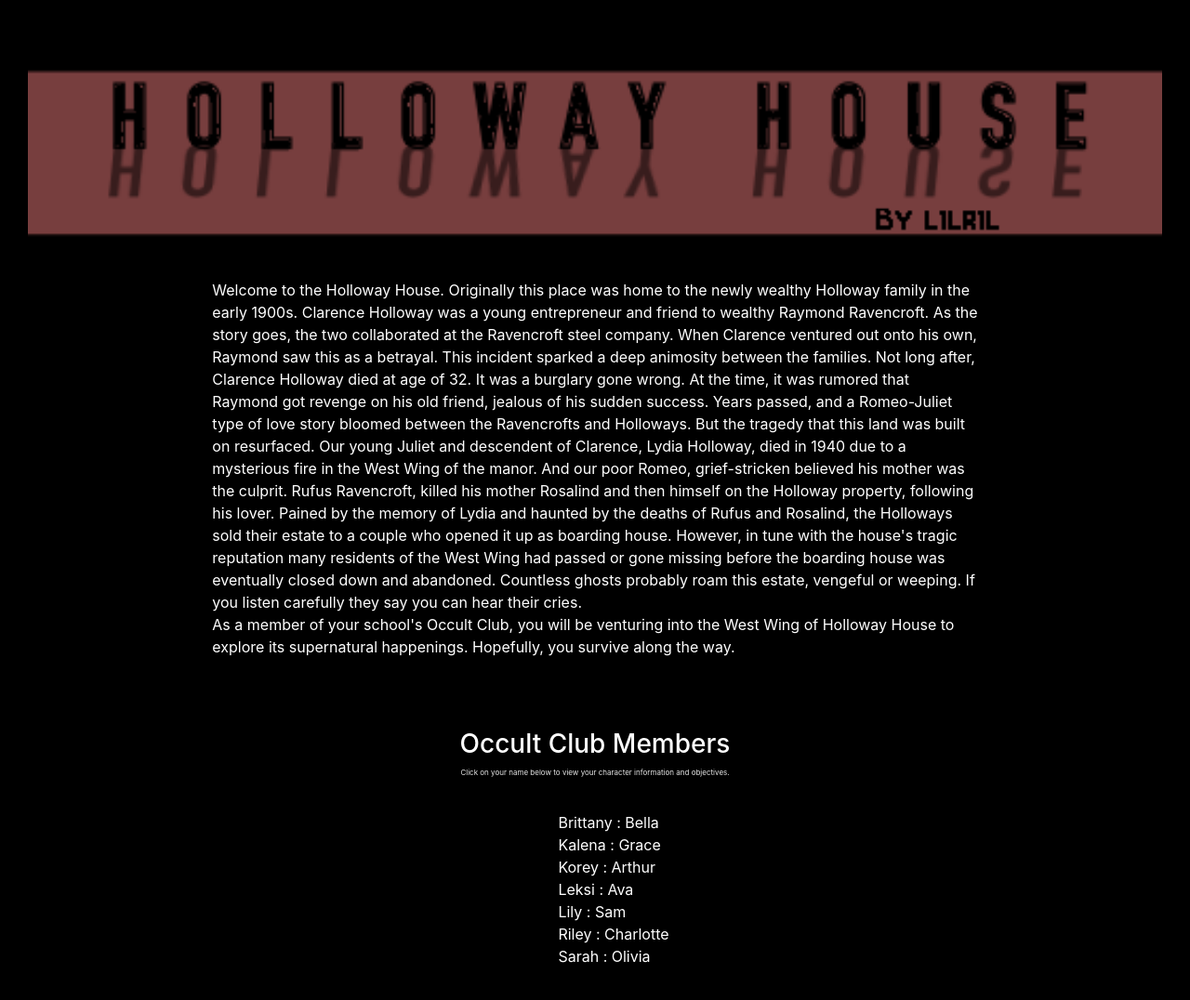
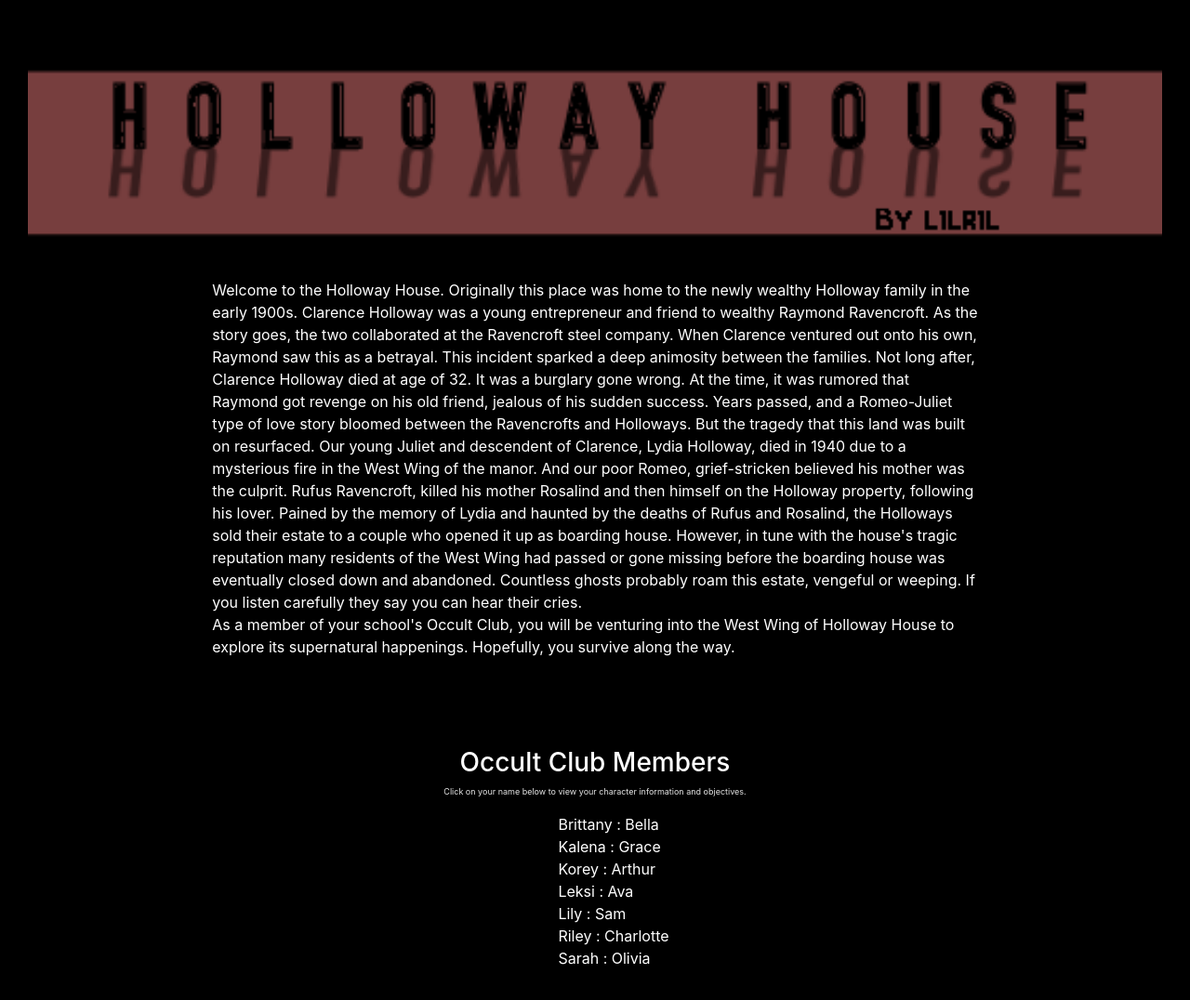
Before and after one commit to HollowayHouse/HH, a plain HTML site: page index.html in a window 1280 px wide. Shown: the whole page at 93% size. Drawn offline with nearby package versions, Linux system fonts and the light colour scheme.

Commit message:
Update index.html

```diff
--- a/index.html
+++ b/index.html
@@ -23,7 +23,7 @@
 
 	#cap{
 	  color: #e6e6e6;
-	  font-size: 8px;
+	  font-size: 9px;
 
 	}
   </style>
@@ -59,7 +59,7 @@
   </div>
 </div>
 
-<div class="container-fluid" style="margin-top:60px;">
+<div class="container-fluid" style="margin-top:80px;">
   <div class="row">
 
     <div class="col-sm-12">
@@ -85,7 +85,7 @@
 
   </div>
 </div>
-<div class="container-fluid" style="margin-top: 20px; margin-bottom: 60px;">
+<div class="container-fluid" style="margin-bottom: 60px;">
   <div class="row">
 
     <div class="col-sm-12">
```
